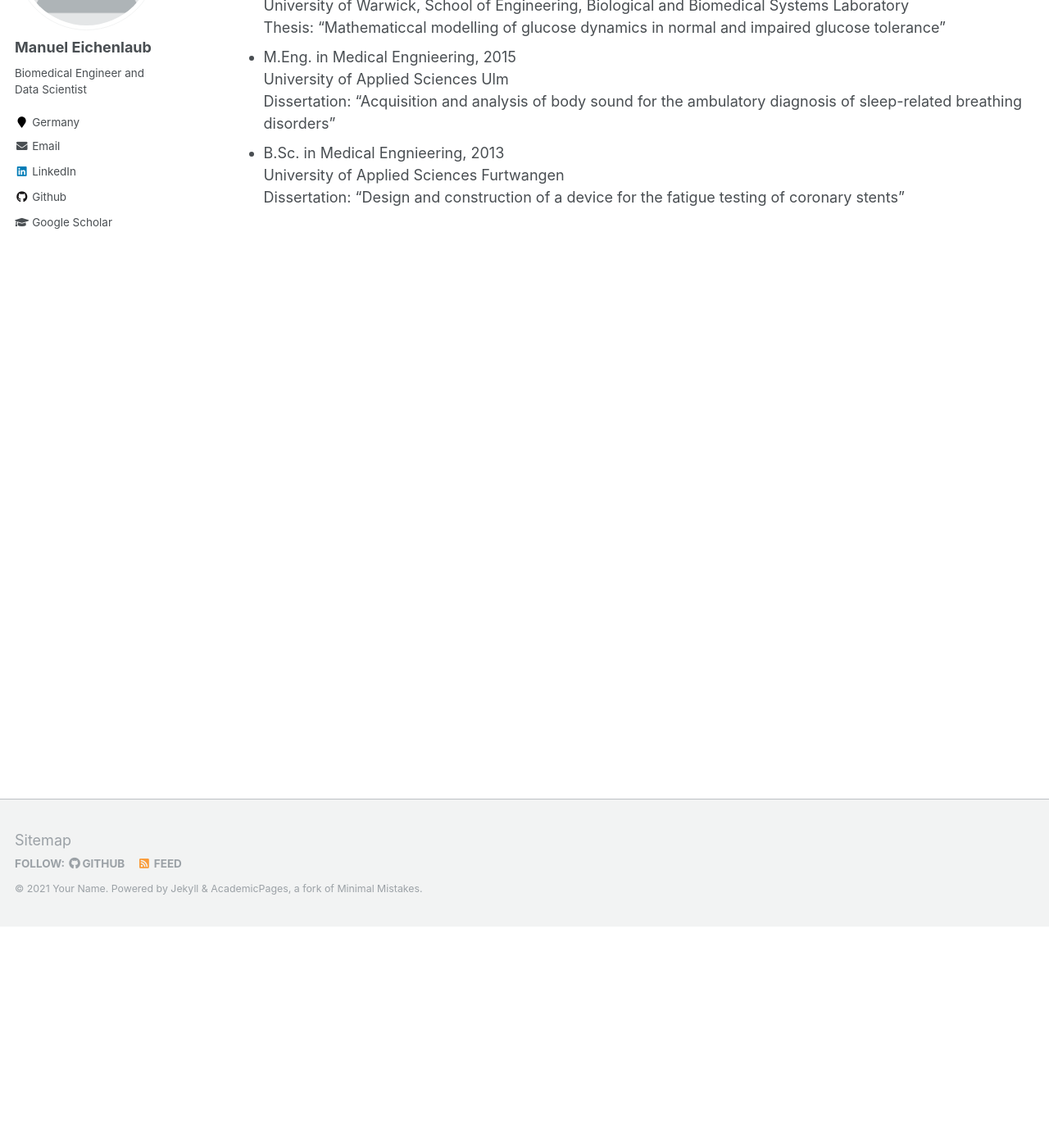
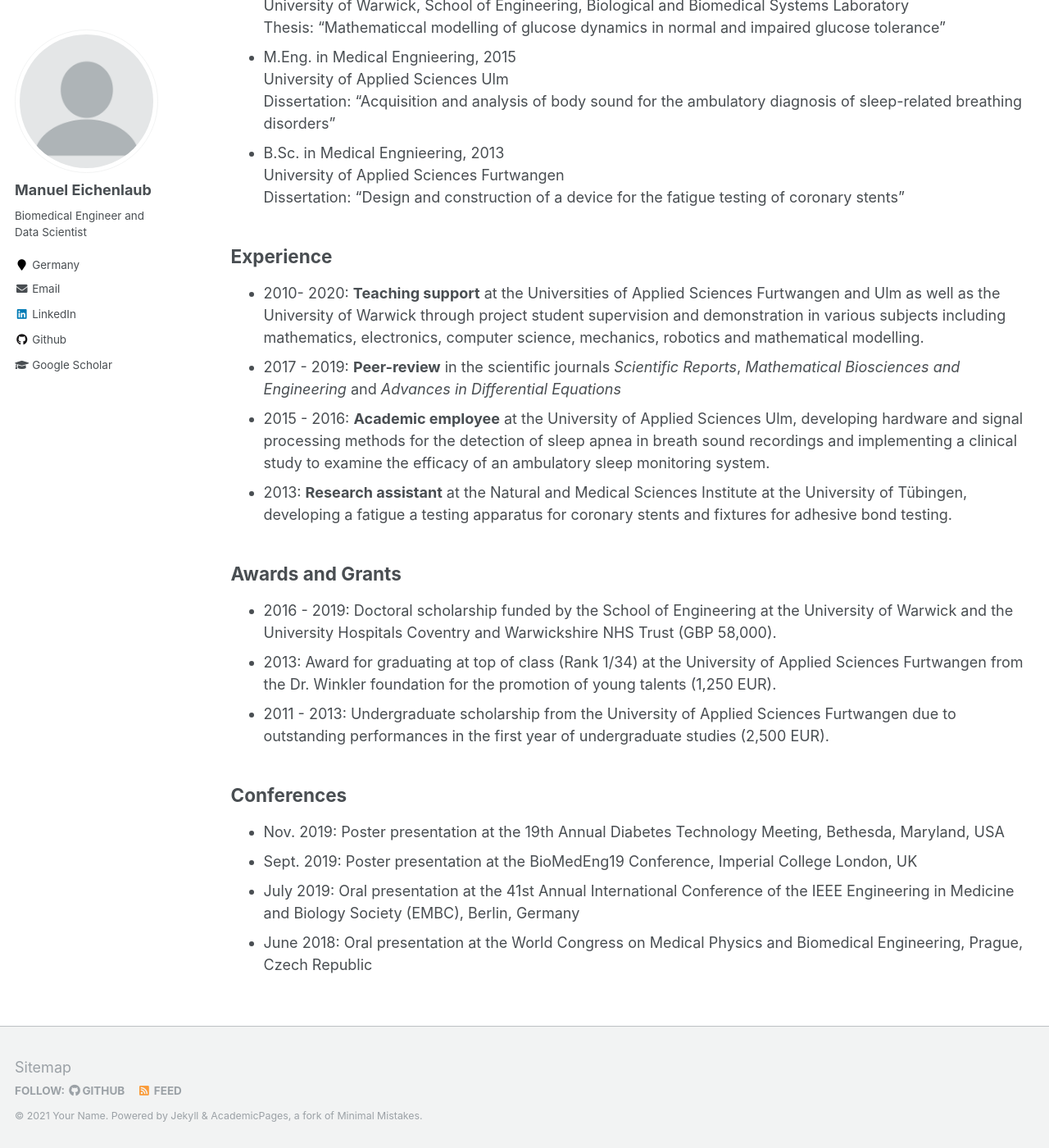
Before and after one commit to manueich/manueich.github.io, a Jekyll site: the page built from _pages/cv.md, in a window 1280 px wide and 1400 px high, scrolled down 270 px. Shown: the whole window at 82% size. Built offline with Jekyll 4.4.1, drawn with Linux system fonts in a browser that asks for light colours.

Commit message:
Update cv.md

```diff
--- a/_pages/cv.md
+++ b/_pages/cv.md
@@ -20,3 +20,23 @@ Education
 * B.Sc. in Medical Engnieering, 2013
   University of Applied Sciences Furtwangen
   Dissertation: "Design and construction of a device for the fatigue testing of coronary stents"
+
+Experience
+------
+* 2010- 2020: **Teaching support** at the Universities of Applied Sciences Furtwangen and Ulm as well as the University of Warwick through project student supervision and demonstration in various subjects including mathematics, electronics, computer science, mechanics, robotics and mathematical modelling.
+* 2017 - 2019: **Peer-review** in the scientific journals *Scientific Reports*, *Mathematical Biosciences and Engineering* and *Advances in Differential Equations*
+* 2015 - 2016: **Academic employee** at the University of Applied Sciences Ulm, developing hardware and signal processing methods for the detection of sleep apnea in breath sound recordings and implementing a clinical study to examine the efficacy of an ambulatory sleep monitoring system.
+* 2013: **Research assistant** at the Natural and Medical Sciences Institute at the University of Tübingen, developing a fatigue a testing apparatus for coronary stents and fixtures for adhesive bond testing.
+
+Awards and Grants
+------
+* 2016 - 2019: Doctoral scholarship funded by the School of Engineering at the University of Warwick and the University Hospitals Coventry and Warwickshire NHS Trust (GBP 58,000).
+* 2013: Award for graduating at top of class (Rank 1/34) at the University of Applied Sciences Furtwangen from the Dr. Winkler foundation for the promotion of young talents (1,250 EUR).
+* 2011 - 2013: Undergraduate scholarship from the University of Applied Sciences Furtwangen due to outstanding performances in the first year of undergraduate studies (2,500 EUR).
+
+Conferences
+------
+* Nov. 2019: Poster presentation at the 19th Annual Diabetes Technology Meeting, Bethesda, Maryland, USA
+* Sept. 2019: Poster presentation at the BioMedEng19 Conference, Imperial College London, UK
+* July 2019: Oral presentation at the 41st Annual International Conference of the IEEE Engineering in Medicine and Biology Society (EMBC), Berlin, Germany
+* June 2018: Oral presentation at the World Congress on Medical Physics and Biomedical Engineering, Prague, Czech Republic
```
